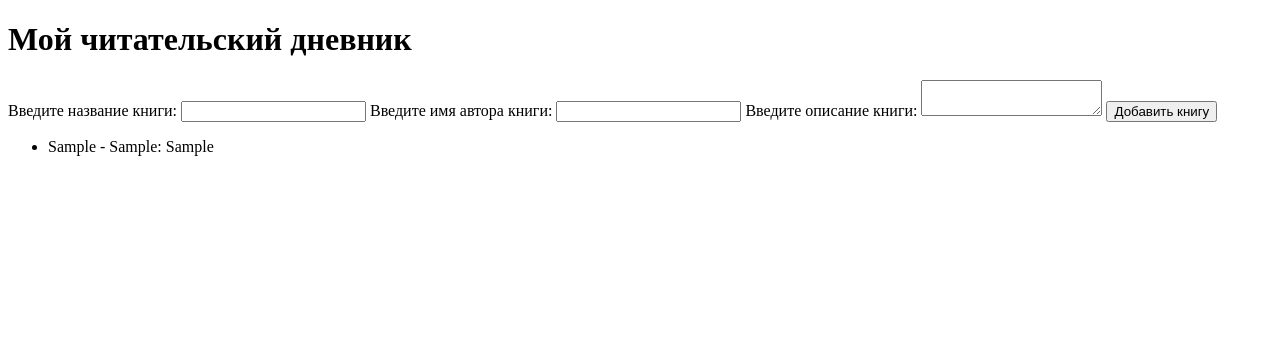
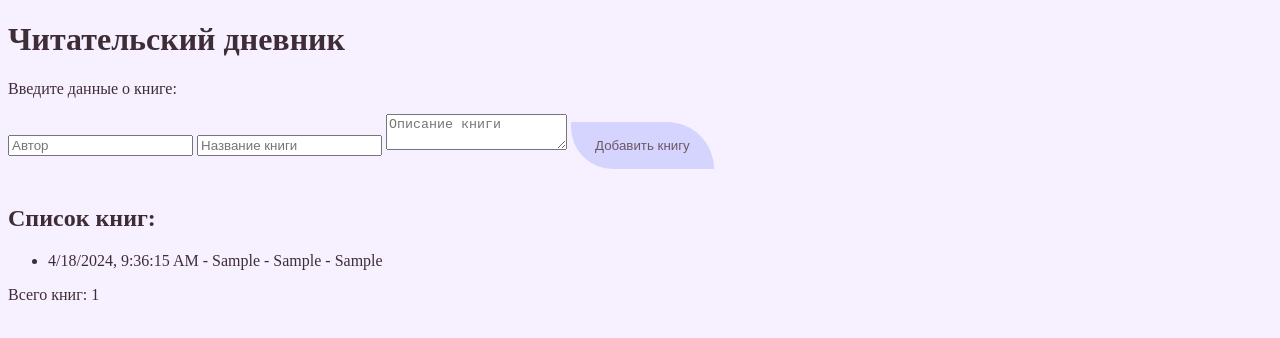
Before and after one commit to AnnaShakhmatova/BookDiary, a plain HTML site: page index.html in a window 1280 px wide. Both pictures are taken after typing "Sample", "Sample", "Sample" into the empty fields and a click on the button "Добавить книгу". Drawn offline with nearby package versions, Linux system fonts and the light colour scheme.

Commit message:
Update index.html

```diff
--- a/index.html
+++ b/index.html
@@ -1,28 +1,75 @@
 <!DOCTYPE html>
 <html lang="en">
 <head>
-    <meta charset="UTF-8">
-    <meta name="viewport" content="width=device-width, initial-scale=1.0">
-    <title>Book diary</title>
-    <link rel="stylesheet" href="style.css">
+<meta charset="UTF-8">
+<meta name="viewport" content="width=device-width, initial-scale=1.0">
+<title>Читательский дневник</title>
 </head>
 <body>
-    <h1>Мой читательский дневник</h1>
+<!-- корневой элемент, к которому будет подключён экземпляр Vue: -->
+<div id="app">
+<h1>Читательский дневник</h1>
+<p>Введите данные о книге:</p>
+<!-- поля ввода данных об авторе, названии и описании, связанные с переменными во Vue -->
+<input type="text" v-model="author" placeholder="Автор">
+<input type="text" v-model="title" placeholder="Название книги">
+<textarea v-model="description" placeholder="Описание книги"></textarea>
+<!-- кнопка для метода addBook -->
+<button @click="addBook">Добавить книгу</button>
+<h2>Список книг:</h2>
+<ul>
+   <!-- директива v-for для вывода списка элементов на основе исходного массива -->
+<li v-for="(book, index) in books" :key="index">
+<span>{{ book.time }} - {{ book.author }} - {{ book.title }} - {{ book.description }}</span>
+</li>
+</ul>
+<!-- длина списка -->
+<p>Всего книг: {{ books.length }}</p>
+</div>
+<!-- Подключение библиотеки Vue.js -->
+<script src="https://cdn.jsdelivr.net/npm/vue@2.6.14/dist/vue.js"></script>
+<!-- создание нового экземпляра Vue и подключение к корневым элементам el автор, заголовок, описание и также добавление этих данных в localStorage -->
+<script>
+new Vue({
+    el: '#app',
+    data: {
+    author: '',
+    title: '',
+    description: '',
+    books: JSON.parse(localStorage.getItem('books')) || []
+    },
+    // создание объекта метод добавление книги
+    methods: {
+    addBook() {
+    let currentTime = new Date().toLocaleString();
+    this.books.push({
+    time: currentTime,
+    author: this.author,
+    title: this.title,
+    description: this.description
+    });
+    this.author = '';
+    this.title = '';
+    this.description = '';
 
-    <label for="titleInput">Введите название книги:</label>
-    <input type="text" id="titleInput">
-
-    <label for="authorInput">Введите имя автора книги:</label>
-    <input type="text" id="authorInput">
-
-    <label for="descriptionInput">Введите описание книги:</label>
-    <textarea id="descriptionInput"></textarea>
-
-    <button onclick="addBook()">Добавить книгу</button>
-
-    <ul id="bookList"></ul>
-
-
-    <script src="script.js"></script>
+    localStorage.setItem('books', JSON.stringify(this.books));
+    }
+    }
+    });
+    </script>
 </body>
+<style>
+    body {color: #3e2d36;
+        background-color: rgb(247, 240, 255);
+    }
+    button {
+    border-top-right-radius: 90px;
+    border-bottom-left-radius: 80px;
+    background-color: rgb(212, 212, 255);
+    color: #6d5864;
+    border: none;
+    padding: 1rem 1.5rem;
+    margin-bottom: 1rem;
+   }
+    </style>
 </html>
```
